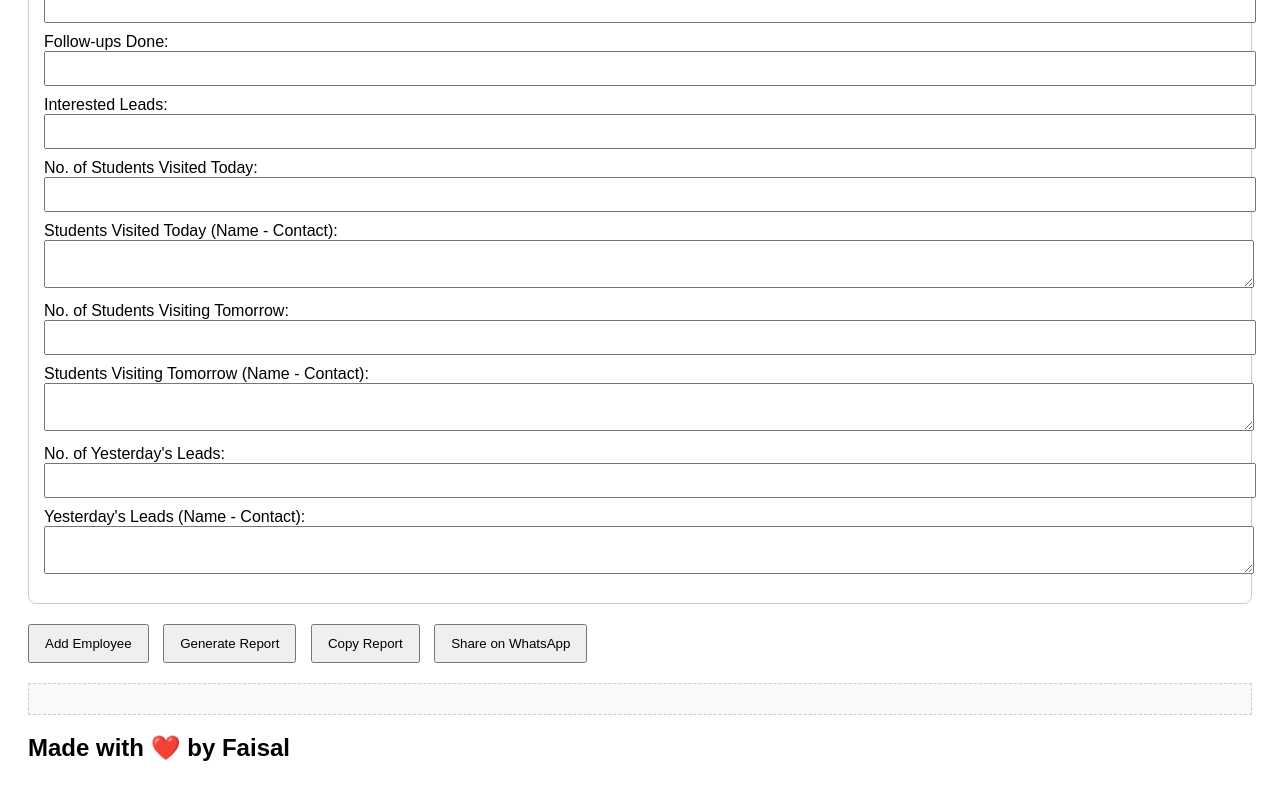
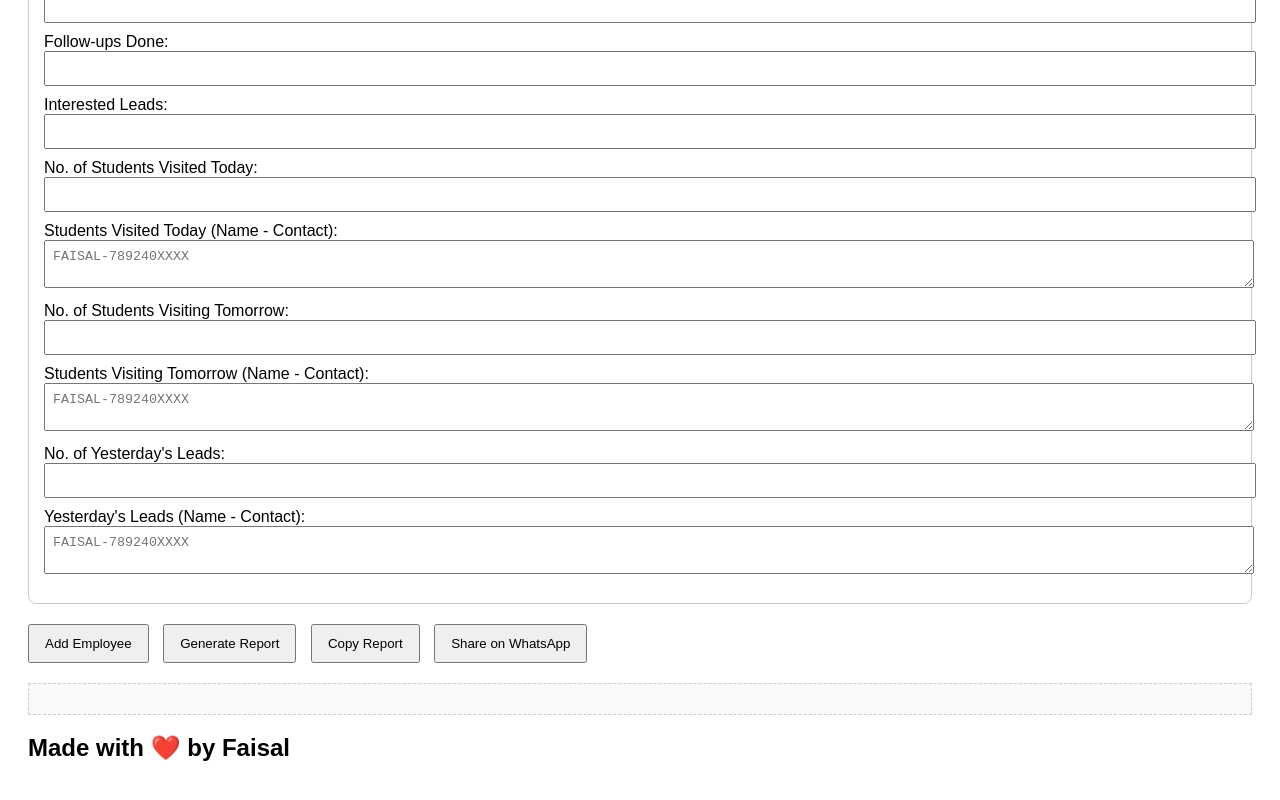
Before and after one commit to shaikhfaisal2001/zia-github.io, a plain HTML site: page index.html in a window 1280 px wide. Shown: the part 696-1496 px from the top of the page. Drawn offline with Linux system fonts and the light colour scheme.

Commit message:
Update index.html

```diff
--- a/index.html
+++ b/index.html
@@ -100,19 +100,19 @@
         <input type="number" class="visitedTodayCount" />
 
         <label>Students Visited Today (Name - Contact):</label>
-        <textarea class="visitedTodayList"></textarea>
+        <textarea placeholder="FAISAL-789240XXXX" class="visitedTodayList"></textarea>
 
         <label>No. of Students Visiting Tomorrow:</label>
         <input type="number" class="visitTomorrowCount" />
 
         <label>Students Visiting Tomorrow (Name - Contact):</label>
-        <textarea class="visitTomorrowList"></textarea>
+        <textarea placeholder="FAISAL-789240XXXX" class="visitTomorrowList"></textarea>
 
         <label>No. of Yesterday's Leads:</label>
         <input type="number" class="yesterdayLeads" />
 
         <label>Yesterday's Leads (Name - Contact):</label>
-        <textarea class="yesterdayLeadsList"></textarea>
+        <textarea placeholder="FAISAL-789240XXXX" class="yesterdayLeadsList"></textarea>
       `;
         container.appendChild(div);
         employeeCount++;
```
